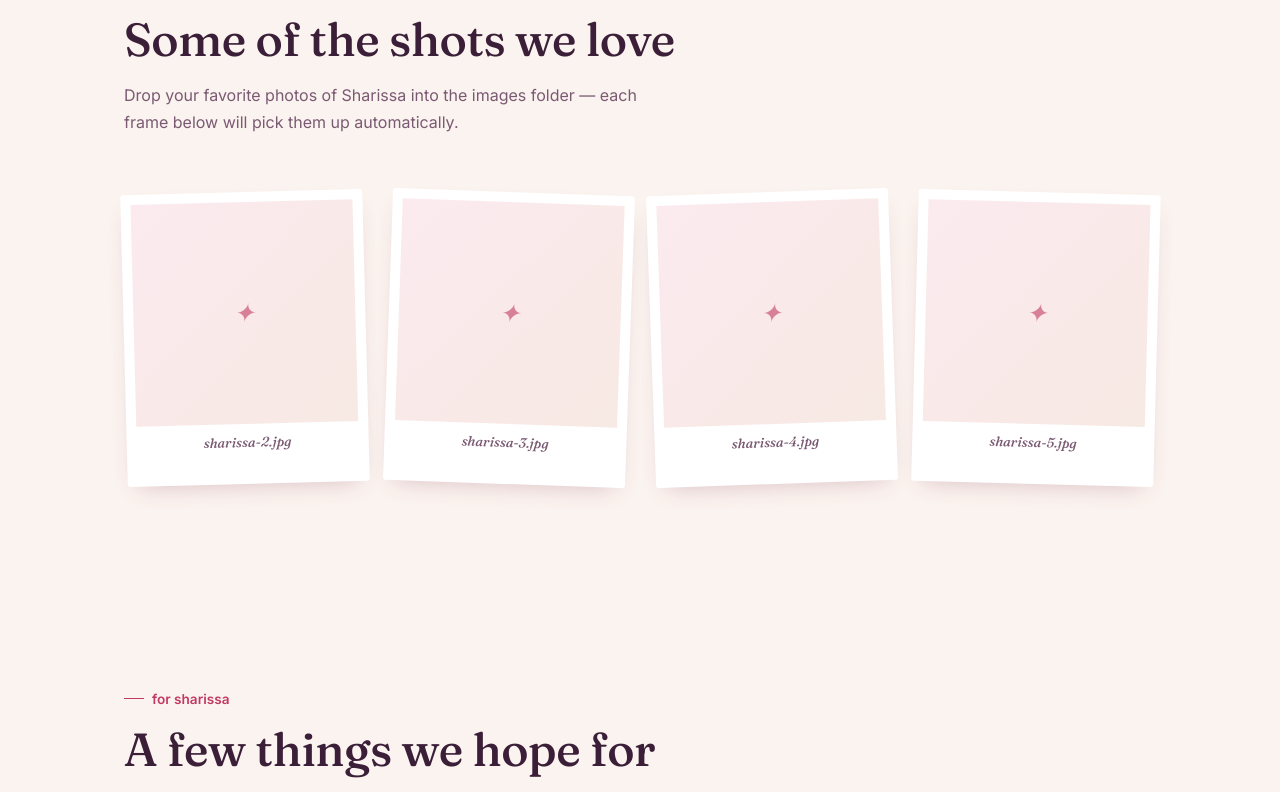
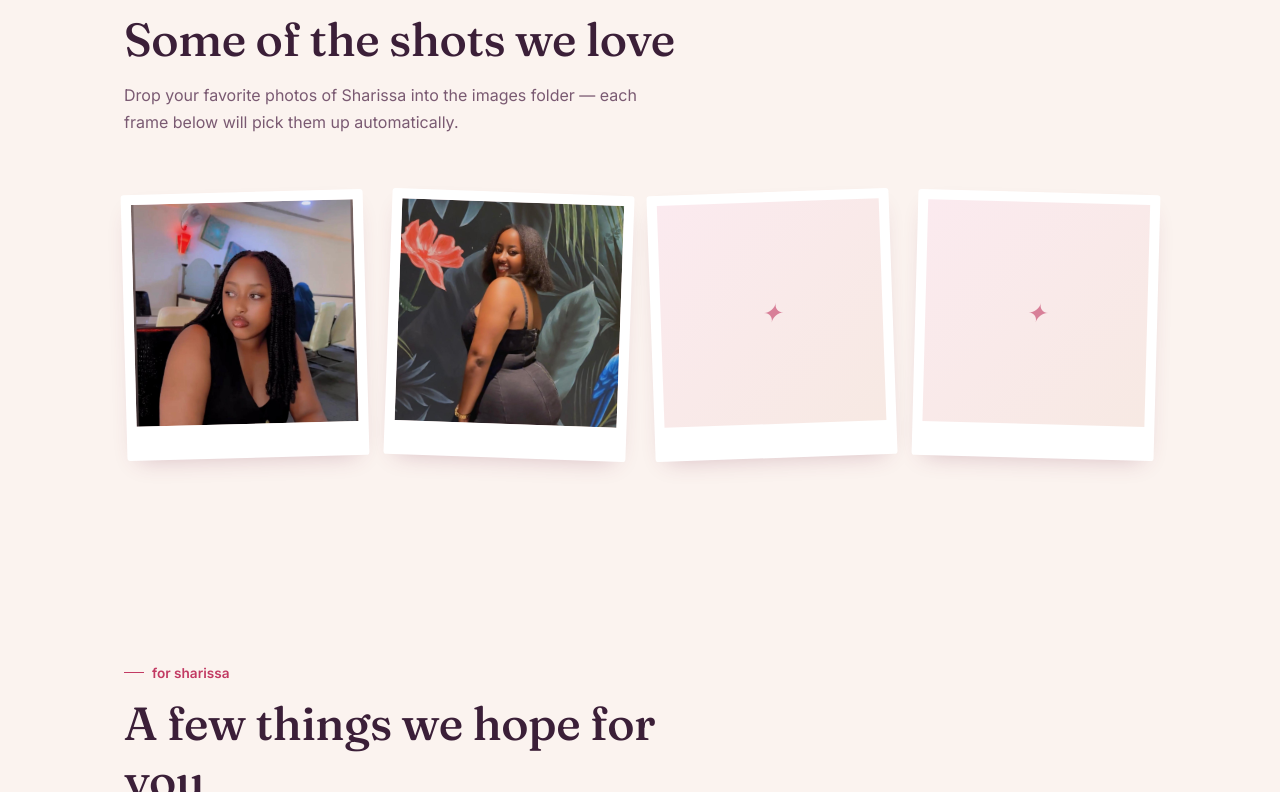
Before and after one commit to wizzysabin-png/Cherissa-birth-day, a plain HTML site: page index.html in a window 1280 px wide. Shown: the part 927-1719 px from the top of the page. Drawn offline with Linux system fonts and the light colour scheme.

Commit message:
Replace image sources with new filenames

```diff
--- a/index.html
+++ b/index.html
@@ -604,11 +604,10 @@
         <div class="polaroid">
           <div class="tape"></div>
           <div class="frame">
-            <img src="images/sharissa-1.jpg" alt="Sharissa"
+            <img src="1.jpeg" alt="Sharissa"
                  onerror="this.style.display='none'; this.nextElementSibling.style.display='flex';" />
             <div class="fallback" style="display:none;">
               <span class="initial">S</span>
-              <small>Add sharissa-1.jpg to the images folder</small>
             </div>
           </div>
           <div class="caption">your favorite photo, right here</div>
@@ -632,31 +631,27 @@
       <div class="gallery-strip" id="galleryStrip">
         <figure>
           <div class="shot">
-            <img src="images/sharissa-2.jpg" alt="" onerror="this.style.display='none'; this.nextElementSibling.style.display='flex';">
+            <img src="2.jpeg" alt="" onerror="this.style.display='none'; this.nextElementSibling.style.display='flex';">
             <div class="fallback" style="display:none;">✦</div>
           </div>
-          <figcaption>sharissa-2.jpg</figcaption>
         </figure>
         <figure>
           <div class="shot">
-            <img src="images/sharissa-3.jpg" alt="" onerror="this.style.display='none'; this.nextElementSibling.style.display='flex';">
+            <img src="3.jpeg" alt="" onerror="this.style.display='none'; this.nextElementSibling.style.display='flex';">
             <div class="fallback" style="display:none;">✦</div>
           </div>
-          <figcaption>sharissa-3.jpg</figcaption>
         </figure>
         <figure>
           <div class="shot">
-            <img src="images/sharissa-4.jpg" alt="" onerror="this.style.display='none'; this.nextElementSibling.style.display='flex';">
+            <img src="4.jpeg" alt="" onerror="this.style.display='none'; this.nextElementSibling.style.display='flex';">
             <div class="fallback" style="display:none;">✦</div>
           </div>
-          <figcaption>sharissa-4.jpg</figcaption>
         </figure>
         <figure>
           <div class="shot">
-            <img src="images/sharissa-5.jpg" alt="" onerror="this.style.display='none'; this.nextElementSibling.style.display='flex';">
+            <img src="5.jpeg" alt="" onerror="this.style.display='none'; this.nextElementSibling.style.display='flex';">
             <div class="fallback" style="display:none;">✦</div>
           </div>
-          <figcaption>sharissa-5.jpg</figcaption>
         </figure>
       </div>
     </div>
@@ -743,11 +738,11 @@
 ========================================================== */
 (function(){
   const assets = [
-    'images/sharissa-1.jpg',
-    'images/sharissa-2.jpg',
-    'images/sharissa-3.jpg',
-    'images/sharissa-4.jpg',
-    'images/sharissa-5.jpg',
+    '1.jpeg',
+    '2.jpeg',
+    '3.jpeg',
+    '4.jpeg',
+    '5.jpeg',
     'song.mp3'
   ];
 
```
